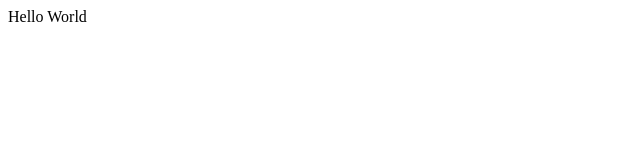
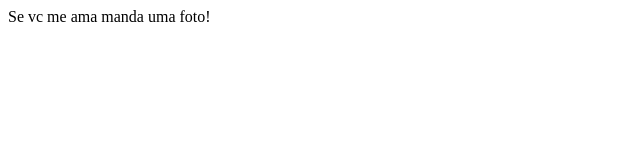
Before and after one commit to jowzin/jowzin_estudo_curso.dev, a Next.js app: page / in a window 1280 px wide. Shown: the top 160 px of the page, without its empty margins (0-640 px from the left). Built offline with nearby package versions, Linux system fonts and the light colour scheme.

Commit message:
msm alterada

```diff
--- a/pages/index.js
+++ b/pages/index.js
@@ -1,5 +1,5 @@
 function Home() {
-  return <div>Hello World </div>;
+  return <div>Se vc me ama manda uma foto!</div>;
 }
 
 export default Home;
```
